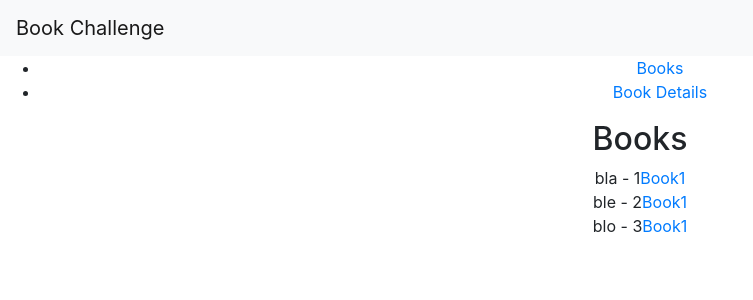
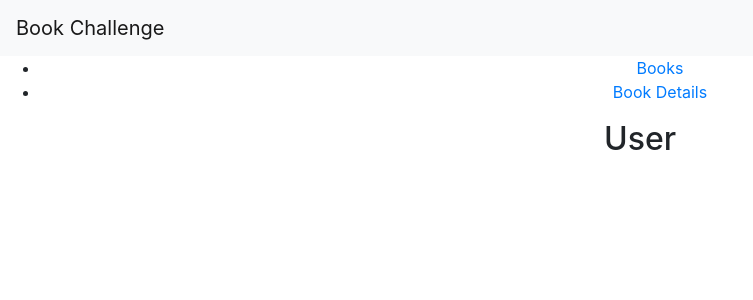
Before and after one commit to Patiopatio/bookchallenge, a React (Create React App) app: page /user in a window 1280 px wide. Shown: the top 300 px of the page, without its empty margins (0-753 px from the left). Built offline with nearby package versions, Linux system fonts and the light colour scheme.

Commit message:
added user profile

```diff
--- a/src/containers/App.js
+++ b/src/containers/App.js
@@ -4,6 +4,7 @@ import CustomNavbar from '../components/CustomNavbar';
 import { BrowserRouter as Router, Route, Link, Switch} from "react-router-dom";
 import BookList from './BookList';
 import BookDetails from './BookDetails';
+import User from './User';
 
 class App extends Component {
   render() {
@@ -25,7 +26,9 @@ class App extends Component {
             <Switch>
               <Route path="/books/1" component={BookDetails} />
               <Route path="/books" component={BookList} />
+              <Route path="/user" component={User} />
               <Route component={BookList} />
+
             </Switch>
           </div>
         </Router>
--- /dev/null
+++ b/src/containers/User.js
@@ -0,0 +1,13 @@
+import React, {Component} from 'react';
+
+class User extends Component {
+  render() {
+    return (
+      <div>
+      <h2>User</h2>
+      </div>
+    )
+  }
+}
+
+export default User
```
